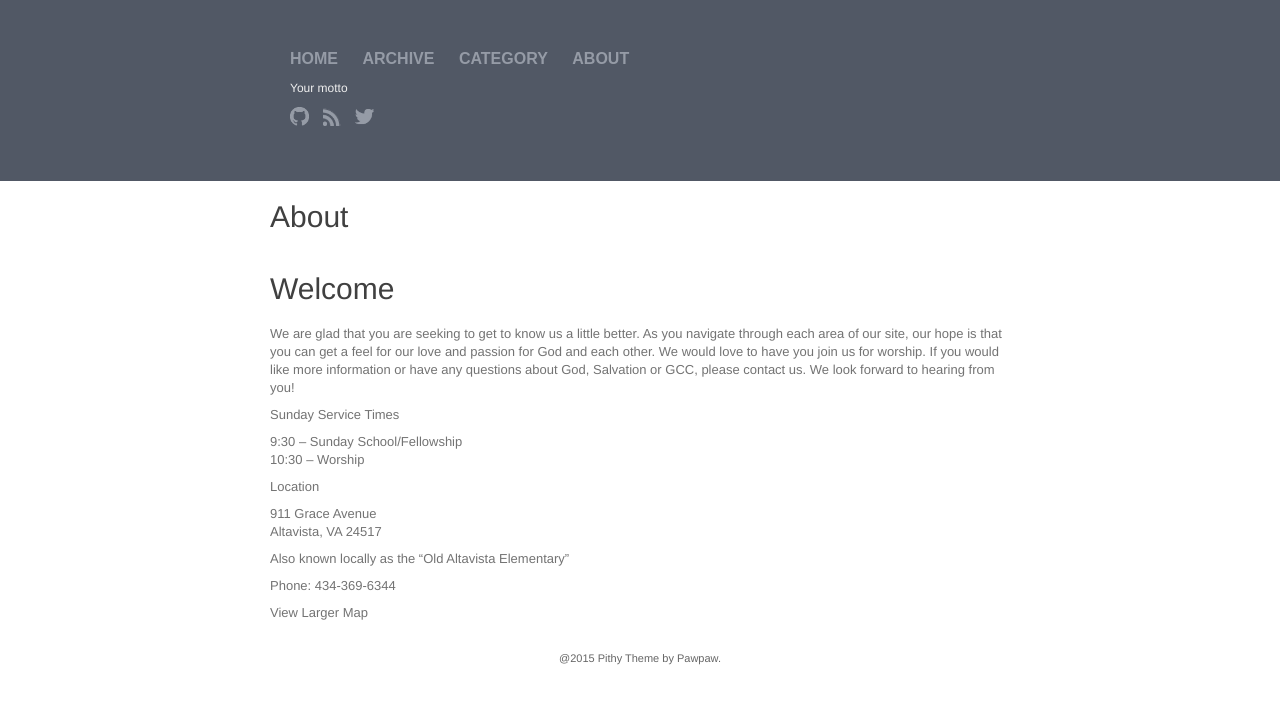
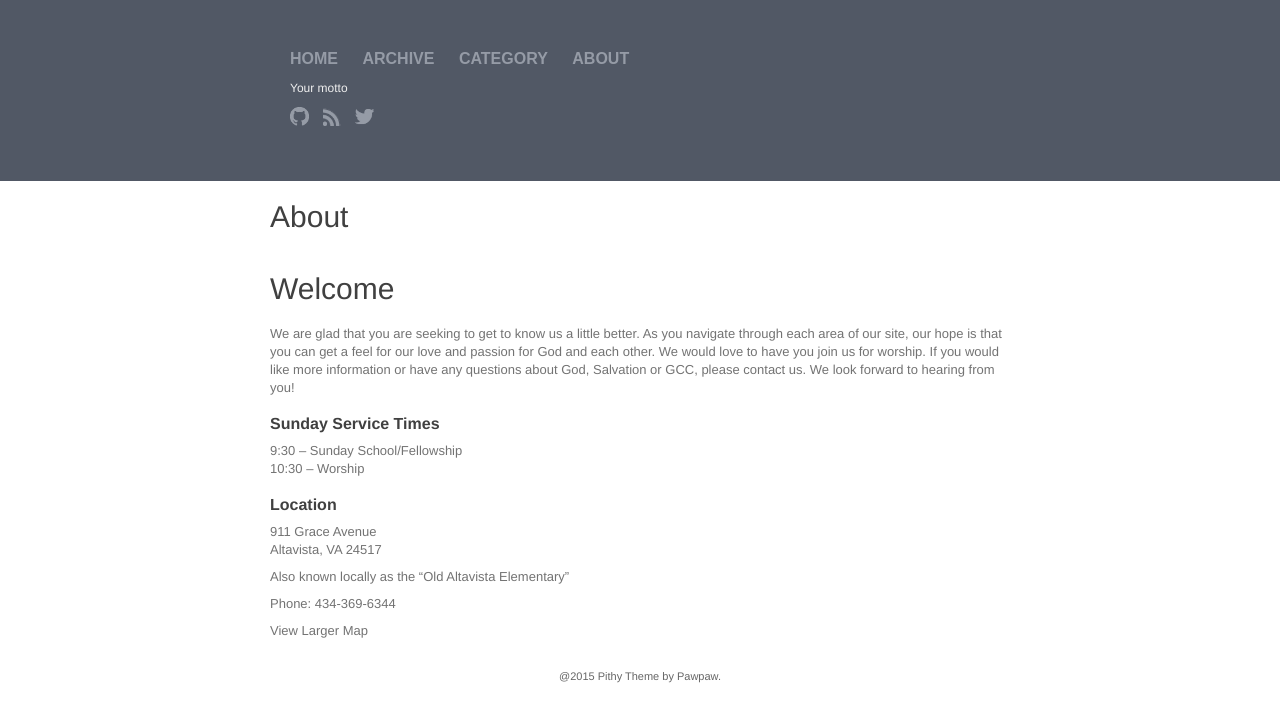
Before and after one commit to grace-community-church/grace-community-church.github.io, a Jekyll site: the page built from about.md, in a window 1280 px wide. Shown: the top 722 px of the page. Built offline with Jekyll 4.4.1, drawn with Linux system fonts in a browser that asks for light colours.

```diff
--- a/about.md
+++ b/about.md
@@ -8,14 +8,14 @@ We are glad that you are seeking to get to know us a little better.  As you navi
 
 
 
-Sunday Service Times
+#### Sunday Service Times
 
 9:30 – Sunday School/Fellowship
 10:30 – Worship
 
 
 
-Location
+#### Location
 
 911 Grace Avenue
 Altavista, VA 24517
```
